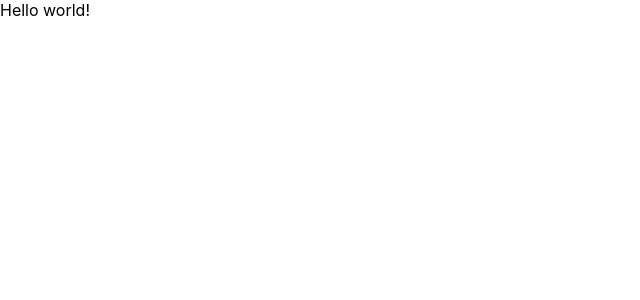
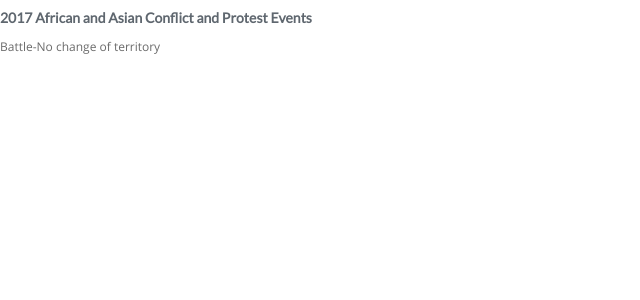
Before and after one commit to anamontiaga/front-end-code-challenge, a React (Create React App) app: page / in a window 1280 px wide. Shown: the top 300 px of the page, without its empty margins (0-640 px from the left). Built offline with nearby package versions, Linux system fonts and the light colour scheme.

Commit message:
style: add global fonts

```diff
--- a/src/App.js
+++ b/src/App.js
@@ -1,15 +1,19 @@
 import React from 'react';
 import { HashRouter, Route, Switch } from 'react-router-dom';
+import { GlobalStyles } from './styles/global';
 import { HOME } from './config/router/paths';
-import { Home } from './screens/Home';
+import { Home } from './screens/Home/home';
 
 function App() {
   return (
-    <HashRouter basename={process.env.PUBLIC_URL}>
-      <Switch>
-        <Route path={HOME} component={Home} exact />
-      </Switch>
-    </HashRouter>
+    <>
+      <GlobalStyles />
+      <HashRouter basename={process.env.PUBLIC_URL}>
+        <Switch>
+          <Route path={HOME} component={Home} exact />
+        </Switch>
+      </HashRouter>
+    </>
   );
 }
 
--- /dev/null
+++ b/src/screens/Home/home.js
@@ -0,0 +1,9 @@
+import React from 'react';
+import * as S from './home.style';
+
+export const Home = () => (
+  <>
+    <S.Heading>2017 African and Asian Conflict and Protest Events</S.Heading>
+    <S.Body>Battle-No change of territory</S.Body>
+  </>
+);
--- /dev/null
+++ b/src/screens/Home/home.style.js
@@ -0,0 +1,18 @@
+import styled from 'styled-components';
+import { Font } from 'styles/theme';
+
+export const Body = styled.p`
+  color: #6B6B6B;
+  font-family: ${Font.body};
+  font-size: 12px;
+  font-weight: 400;
+  line-height: 15px;
+`;
+
+export const Heading = styled.h1`
+  color: #5F676F;
+  font-family: ${Font.heading};
+  font-size: 14px;
+  font-weight: 700;
+  line-height: 18px;
+`;
--- a/src/screens/Home/index.js
+++ /dev/null
@@ -1,5 +0,0 @@
-import React from 'react';
-
-export const Home = () => (
-  <div>Hello world!</div>
-);
--- /dev/null
+++ b/src/styles/global.js
@@ -0,0 +1,18 @@
+import { createGlobalStyle } from 'styled-components';
+import LatoRegular from '../fonts/Lato-Regular.woff';
+import OpenSansRegular from '../fonts/OpenSans-Regular.woff';
+
+export const GlobalStyles = createGlobalStyle`
+  * {
+    @import url(${OpenSansRegular});
+    font-family: OpenSans-Regular;
+  }
+  @font-face {
+    font-family: 'Lato-Regular';
+    src: url(${LatoRegular}) format('woff');
+  }
+  @font-face {
+    font-family: 'OpenSans-Regular';
+    src: url(${OpenSansRegular}) format('woff');
+  }
+`;
--- /dev/null
+++ b/src/styles/theme.js
@@ -0,0 +1,4 @@
+export const Font = {
+  heading: 'Lato-Regular',
+  body: 'OpenSans-Regular',
+};
```
Also changed, not shown: src/fonts/Lato-Regular.woff (added), src/fonts/OpenSans-Regular.woff (added).
